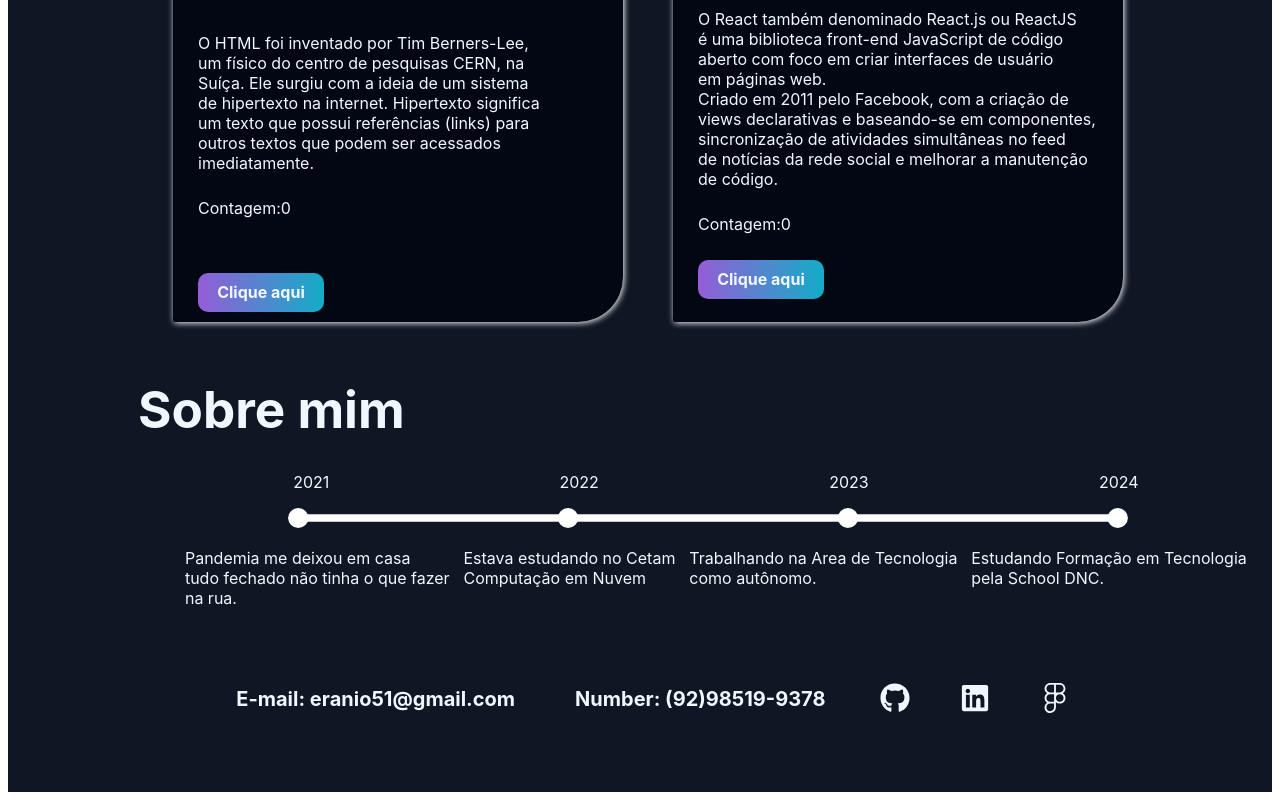
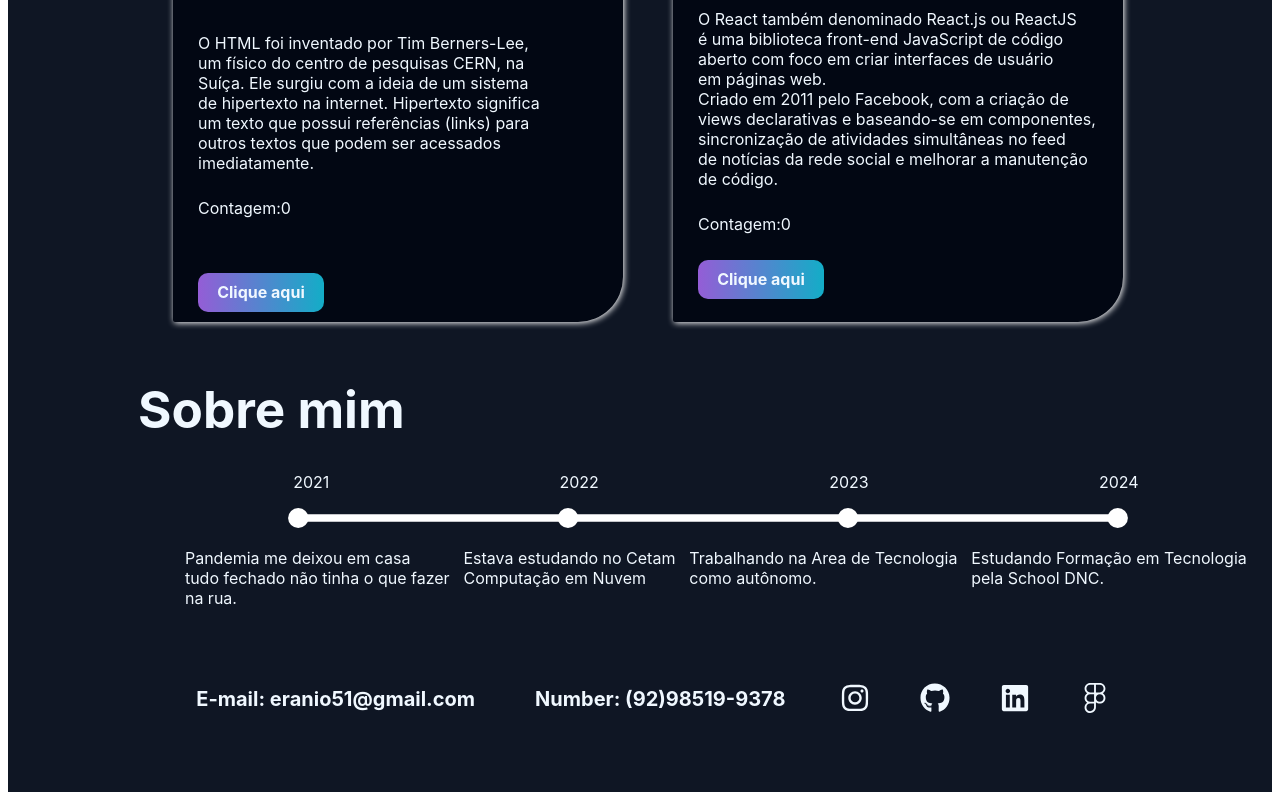
Before and after one commit to eronkakau/Desafio-react, a React (Vite) app: page / in a window 1280 px wide. Shown: the part 1671-2471 px from the top of the page. Built offline with nearby package versions, Linux system fonts and the light colour scheme.

Commit message:
adcionando Instagran na Página, em Section Footer

```diff
--- a/src/componentes/section/Footer.jsx
+++ b/src/componentes/section/Footer.jsx
@@ -1,5 +1,5 @@
 import styles from './Footer.module.css'
-import { FaGithub, FaLinkedin,  FaFigma } from "react-icons/fa";
+import { FaGithub, FaLinkedin,  FaFigma, FaInstagram } from "react-icons/fa";
 
 function Footer(){
 
@@ -13,6 +13,7 @@ function Footer(){
              <h1>
              Number: (92)98519-9378
              </h1>
+             <li><a href='https://www.instagram.com/?hl=en'><FaInstagram size ={30}/></a></li>
             <li><a href='https://github.com/eronkakau '><FaGithub size ={30}/></a></li>
             <li><a href='https://www.linkedin.com/in/eron-pinheiro-567598119/'><FaLinkedin size ={30}/></a></li>
             <li><a href='https://www.figma.com/file/O2j7uVVhXUnV6dadZc2MMw/Desafio-03%3A-Desenvolva-um-portf%C3%B3lio-com-React-hooks?type=design&node-id=1-190&mode=design&t=mZjbIE2rQVZoupTR-0'><FaFigma size={30}/></a></li>
```
